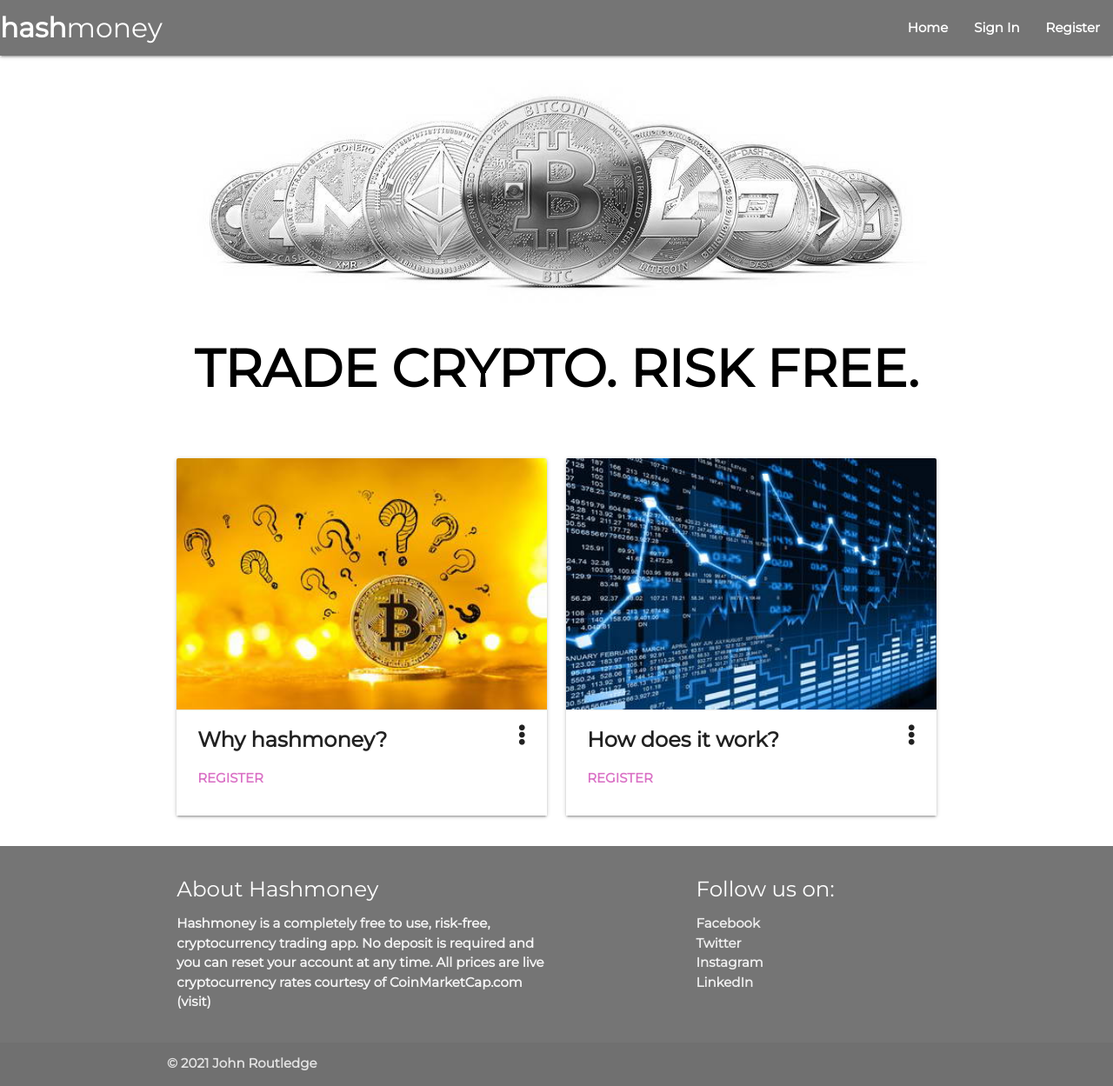
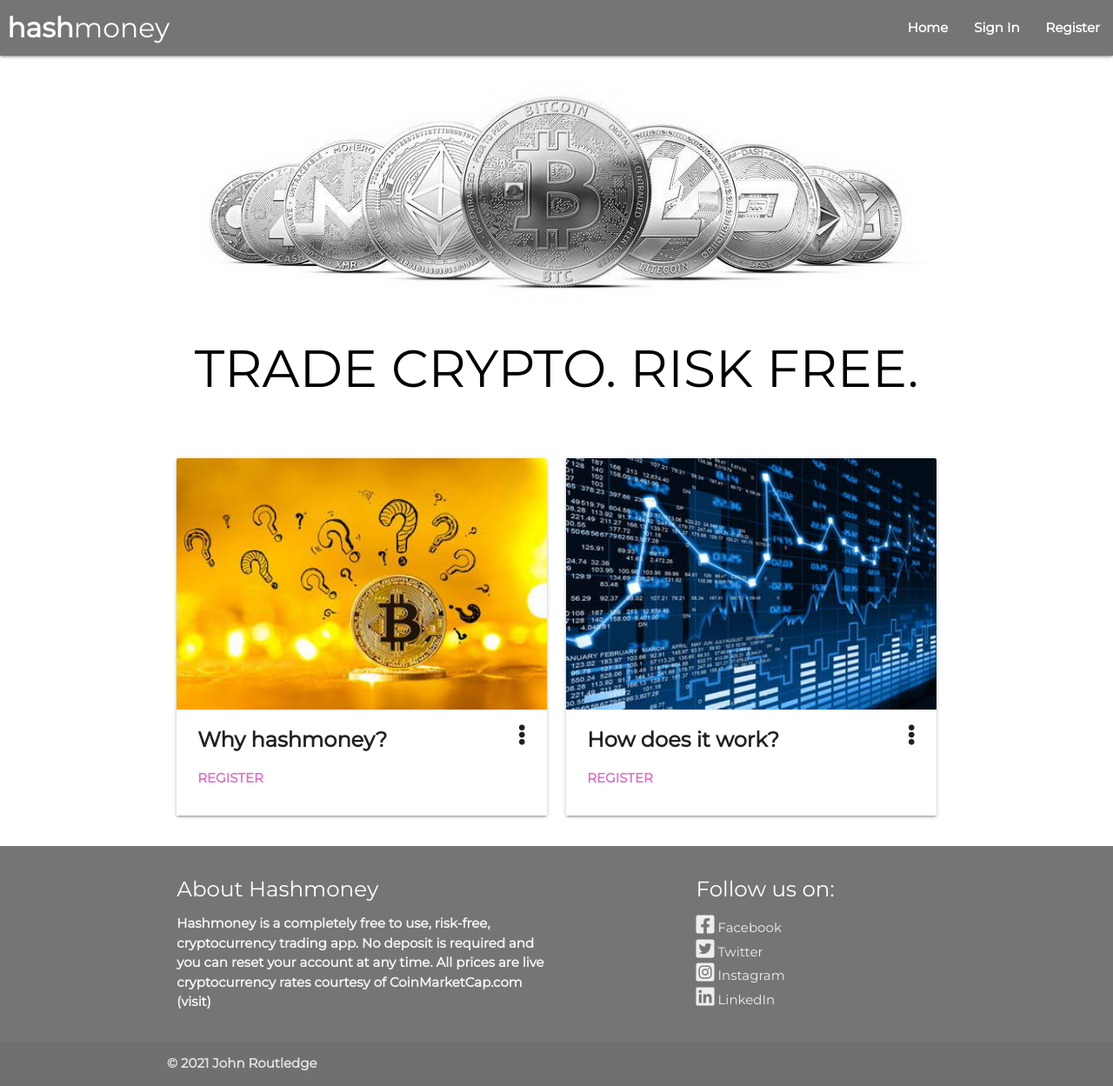
Before and after one commit to johnroutledge/milestone-project-3, a Flask app: page / in a window 1280 px wide. Shown: the whole page at 87% size. Run offline with Flask 2, Linux system fonts and the light colour scheme; some libraries are stand-ins or nearby versions.

Commit message:
update readme, add social links, code tidy

```diff
--- a/static/css/style.css
+++ b/static/css/style.css
@@ -1,14 +1,13 @@
 body {
-    /* background-color: slategray; */
     background-color: white;
     color: slategray;
     font-family: 'Montserrat', sans-serif;
     font-weight: bolder;
 }
 
-/* #bold-hash {
-    font-weight: bold;
-} */
+button {
+    font-family: 'Montserrat', sans-serif;
+}
 
 label {
     color:black;
@@ -39,18 +38,12 @@ label {
 .headline-text {
     font-family: 'Montserrat', sans-serif;
     font-size: 4em;
-    font-weight: bold;
     top: 0em;
     padding-top: 0em;
 }
 
-.over-image {
-    font-size: x-large;
-    font-weight: bold;
-    color: white;
-    position: absolute;
-    bottom: 8px;
-    left: 16px;
+.hero-text {
+    font-weight: lighter;
 }
 
 .clearfix:before,
@@ -63,7 +56,6 @@ label {
     padding: 1%;
     width: 100%;
     font-size: 2em;
-    /* color: black; */
 }
 .header > img {
     float: right;
@@ -76,12 +68,9 @@ label {
 }
 
 .crypto-prices {
-    /* font-size: 1.5rem; */
     font-weight: bold;
     color: black;
     font-family: 'Montserrat', sans-serif;
-    /* font-family: 'Trebuchet MS', 'Lucida Sans Unicode', 'Lucida Grande', 'Lucida Sans', Arial, sans-serif; */
-    /* line-height: 2.5rem; */
 }
 
 .btn-small {
@@ -140,12 +129,16 @@ label {
     border-color: pink;
 }
 
-.parallax {
-    position: static;
+#edit-settings-buttons {
+    padding-bottom: 1rem;
 }
 
-#edit-settings-buttons {
-    padding-bottom: 1rem;
+.social-links {
+    font-weight: lighter;
+}
+
+.social-links i {
+    font-size: x-large;
 }
 
 /*----------MEDIA QUERIES*/
--- a/templates/base.html
+++ b/templates/base.html
@@ -21,7 +21,7 @@
         <div class="navbar-fixed">
             <nav class="nav-extended grey darken-1">
                 <div class="nav-wrapper">
-                    <a href="{{ url_for('home') }}" class="brand-logo">hash<strong>money</strong></a>
+                    <a href="{{ url_for('home') }}" class="brand-logo">&nbsphash<strong>money</strong></a>
                     <a href="#" data-target="mobile-demo" class="sidenav-trigger"><i class="fas fa-bars"></i></a>
                     <ul class="right hide-on-med-and-down">
                         <li><a href="{{ url_for('home') }}">Home</a></li>
@@ -91,11 +91,11 @@
                 </div>
                 <div class="col l4 offset-l2 s12">
                     <h5 class="white-text">Follow us on:</h5>
-                    <ul>
-                        <li><a class="grey-text text-lighten-3" href="#!">Facebook</a></li>
-                        <li><a class="grey-text text-lighten-3" href="#!">Twitter</a></li>
-                        <li><a class="grey-text text-lighten-3" href="#!">Instagram</a></li>
-                        <li><a class="grey-text text-lighten-3" href="#!">LinkedIn</a></li>
+                    <ul class="social-links">
+                        <li><a class="grey-text text-lighten-3" href="https://www.facebook.com" target="_blank" rel="noopener"><i class="fab fa-facebook-square"></i></i> Facebook</a></li>
+                        <li><a class="grey-text text-lighten-3" href="https://www.twitter.com/" target="_blank" rel="noopener"><i class="fab fa-twitter-square"></i></i> Twitter</a></li>
+                        <li><a class="grey-text text-lighten-3" href="https://www.instagram.com" target="_blank" rel="noopener"><i class="fab fa-instagram-square"></i> Instagram</a></li>
+                        <li><a class="grey-text text-lighten-3" href="https://www.linkedin.com" target="_blank" rel="noopener"><i class="fab fa-linkedin"></i> LinkedIn</a></li>
                     </ul>
                 </div>
             </div>
--- a/templates/currencies.html
+++ b/templates/currencies.html
@@ -19,7 +19,7 @@
                                     <div class="collapsible-header crypto-prices" id="full-width">
                                         <!-- <img class="crypto-icon" src="{{ currency.image_source_large }}" alt="Profile image for {{ currency.currency_name }}">&nbsp -->
                                         <img class="crypto-icon" src="../static/images/crypto-icons/{{ currency.currency_symbol.lower() }}.png" alt="Profile image for {{ currency.currency_name }}">&nbsp
-                                        {{ coin['name'] }} ({{ coin['symbol'] }}) &nbsp
+                                        {{ coin['name'] }} ({{ coin['symbol'] }})&nbsp
                                         <!--credit to kite.com for formatting tips - how to print float with 2 decimal places-->
                                         {{ "{:.2f}".format(coin['quote']['USD']['price']) }},&nbsp
                                         <!-- green for positive changes and red for negative changes  -->
--- a/templates/index.html
+++ b/templates/index.html
@@ -9,7 +9,7 @@
         <div class="col s12 m12">
             <div class="card-image large white">
                 <div class="card-content black-text headline-text">
-                    <p class="headline-box">Trade Crypto. Risk free.</p>
+                    <p class="headline-box hero-text">Trade Crypto. Risk free.</p>
                 </div>
             </div>
         </div>
```
Also changed, not shown: README.md, favicon.ico (added), static/images/readme/mockup.png (added), static/images/readme/portfolio_bug_screen.png (added), static/images/readme/portfolio_bugfix_screen.png (added).
